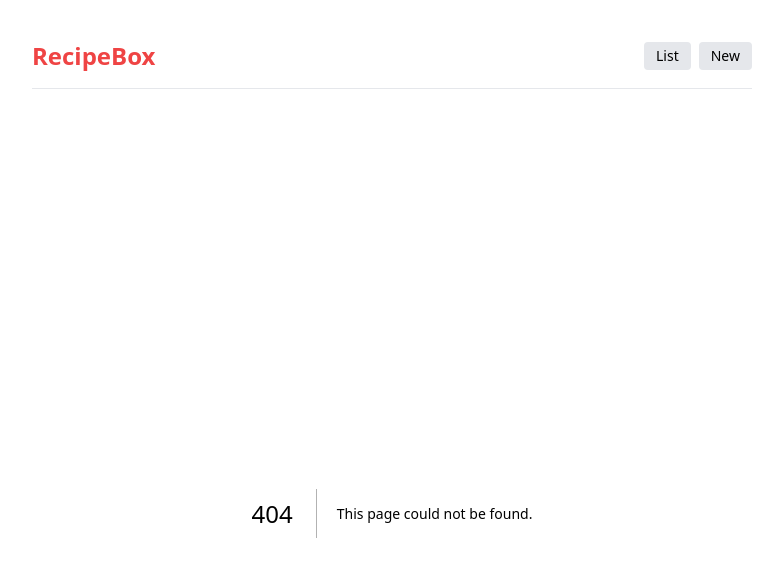
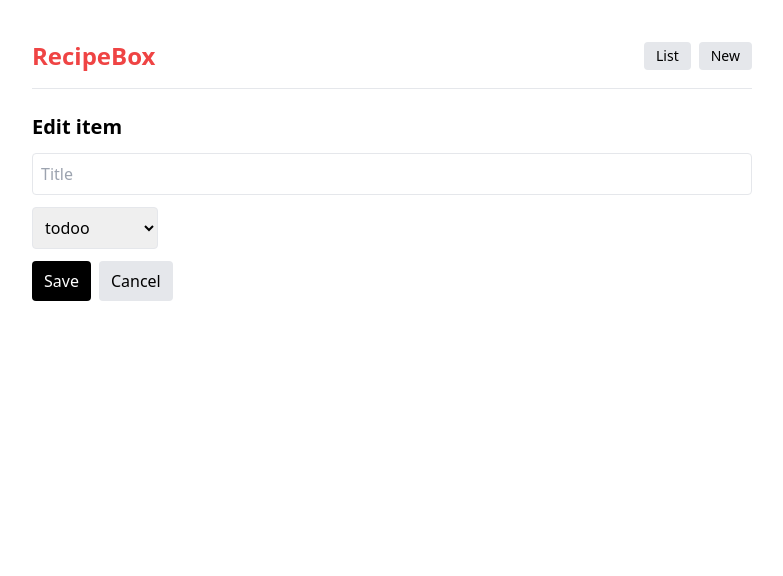
Before and after one commit to DianaBosinceanu11/recipebox, a Next.js app: page /item/1/edit in a window 1280 px wide. Before the commit this address had no page. Shown: the top 576 px of the page, without its empty margins (248-1031 px from the left). Built offline with nearby package versions, Linux system fonts and the light colour scheme.

Commit message:
feat: edit page and link (localStorage)

```diff
--- /dev/null
+++ b/src/app/item/[id]/edit/page.tsx
@@ -0,0 +1,64 @@
+'use client'
+
+import { useParams, useRouter } from "next/navigation";
+import { useEffect,useState } from "react";
+
+export default function EditPage() {
+    const {id} = useParams<{ id: string }>();
+    const router = useRouter();
+    const [title, setTitle] = useState("");
+    const [status, setStatus] = useState("todoo");
+
+    useEffect(() => {
+        const items = JSON.parse(localStorage.getItem("items") || "[]");
+        const it = items.find((i:any) => i.id === id);
+        if (!it) return;
+        setTitle(it.title);
+        setStatus(it.status);
+    }, [id]);
+
+    function save() {
+        const items = JSON.parse(localStorage.getItem("items") || "[]");
+        const next = items.map((i: any) =>
+            i.id === id ? { ...i, title, status } : i
+        );
+        localStorage.setItem("items", JSON.stringify());
+        router.push(`/item/${id}`);
+
+    }
+
+    return (
+        <div className="space-y-3">
+            <h1 className="text-xl font-semibold">Edit item</h1>
+            <input
+                className="border p-2 rounded w-full"
+                value={title}
+                onChange={e => setTitle(e.target.value)}
+                placeholder="Title"
+            />
+
+            <select
+                className="border p-2 rounded"
+                value={status}
+                onChange={e => setStatus(e.target.value)}
+            >
+                <option value="todoo">todoo</option>
+                <option value="in_progress">in_progress</option>
+                <option value="done">done</option>
+            </select>
+
+            <div className="flex gap-2">
+                <button onClick={save} className="px-3 py-2 rounded bg-black text-white">
+                    Save
+                </button>
+                <button onClick={() => router.back()} className="px-3 py-2 rounded bg-gray-200">
+                    Cancel
+                </button>
+
+            </div>
+        </div>
+    )
+
+
+
+}
--- a/src/app/item/[id]/page.tsx
+++ b/src/app/item/[id]/page.tsx
@@ -1,5 +1,6 @@
 'use client'
 import { useParams, useRouter } from "next/navigation";
+import Link from "next/link";
 
 export default function Page() {
     const { id } = useParams();
@@ -22,6 +23,7 @@ export default function Page() {
     return (
         <div className="space-y-2">
             <h1 className="text-2xl font-semibold">{item.title}</h1>
+
             <p>Status: {item.status}</p>
             {item.status !== "done" && (
                 <button
@@ -31,6 +33,13 @@ export default function Page() {
                     Mark as Done ✅
                 </button>
             )}
+
+            <Link
+                href={`/item/${id}/edit`}
+                className="inline-block px-2 py-1 rounded bg-gray-200"
+            >
+                Edit
+            </Link>
         </div>
     );
 }
```
